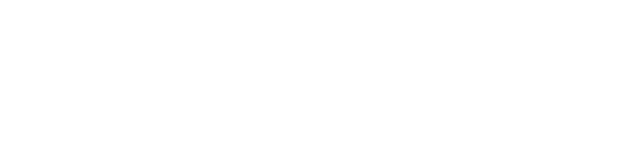
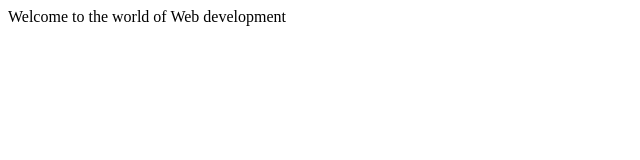
Before and after one commit to acciojob/getting-started-why-software-atmak, a website: page main.html in a window 1280 px wide. Shown: the whole page, without its empty margins (0-640 px from the left). Drawn offline with Linux system fonts and the light colour scheme.

Commit message:
created a submission

```diff
--- a/main.html
+++ b/main.html
@@ -1,19 +1,11 @@
 <!DOCTYPE html>
-
 <html>
-
 <head>
-	<link rel="stylesheet" href="styles.css">
+	<!-- your head content like title, meta tags, etc. -->
 </head>
-
 <body>
-	<!-- the entire body must be written by student -->
-
-
-
-    <script type="text/javascript" src="./script.js">
-</script>
-
+	<div id="text">
+  		Welcome to the world of Web development
+	</div>
 </body>
-
 </html>
--- a/script.js
+++ b/script.js
@@ -1 +1,2 @@
 //your code here
+document.getElementById("text").textContent = "Welcome to the world of Web development
--- a/styles.css
+++ b/styles.css
@@ -1,2 +1,6 @@
 
 /* Your CSS Code here. */
+#text {
+    color: blue;
+    font-size: 20px;
+}
```
